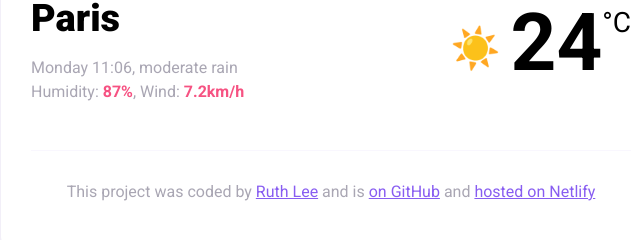
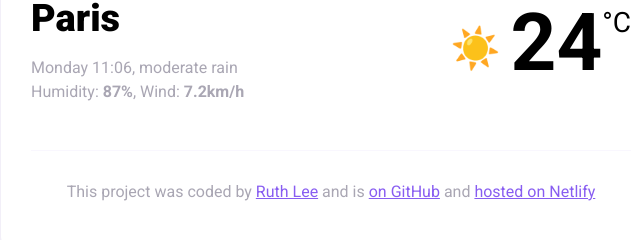
Before and after one commit to ruthlee2376-dot/my-weather-app, a plain HTML site: page index.html in a window 1280 px wide. Shown: the part 213-453 px from the top of the page, 309-949 px from the left. Drawn offline with nearby package versions, Linux system fonts and the light colour scheme; files that its build step writes are made by us from their sources; files whose address does not match are found by name.

Commit message:
updated style.css colour

```diff
--- a/styles.css
+++ b/styles.css
@@ -67,10 +67,6 @@ main {
   line-height: 24px;
 }
 
-.current-details strong {
-  color: #f65282;
-}
-
 .current-temperature-icon {
   position: relative;
   top: -8px;
```
